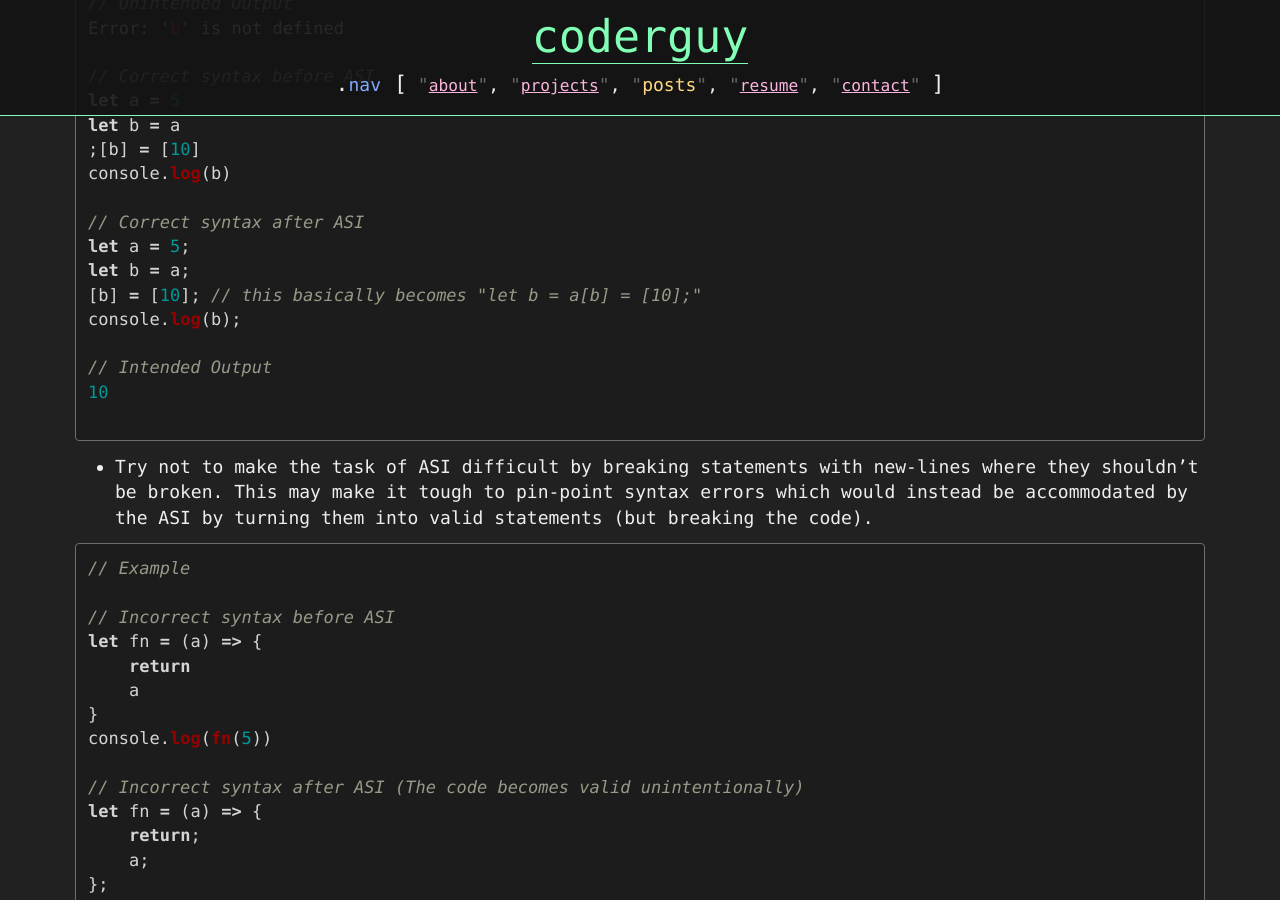
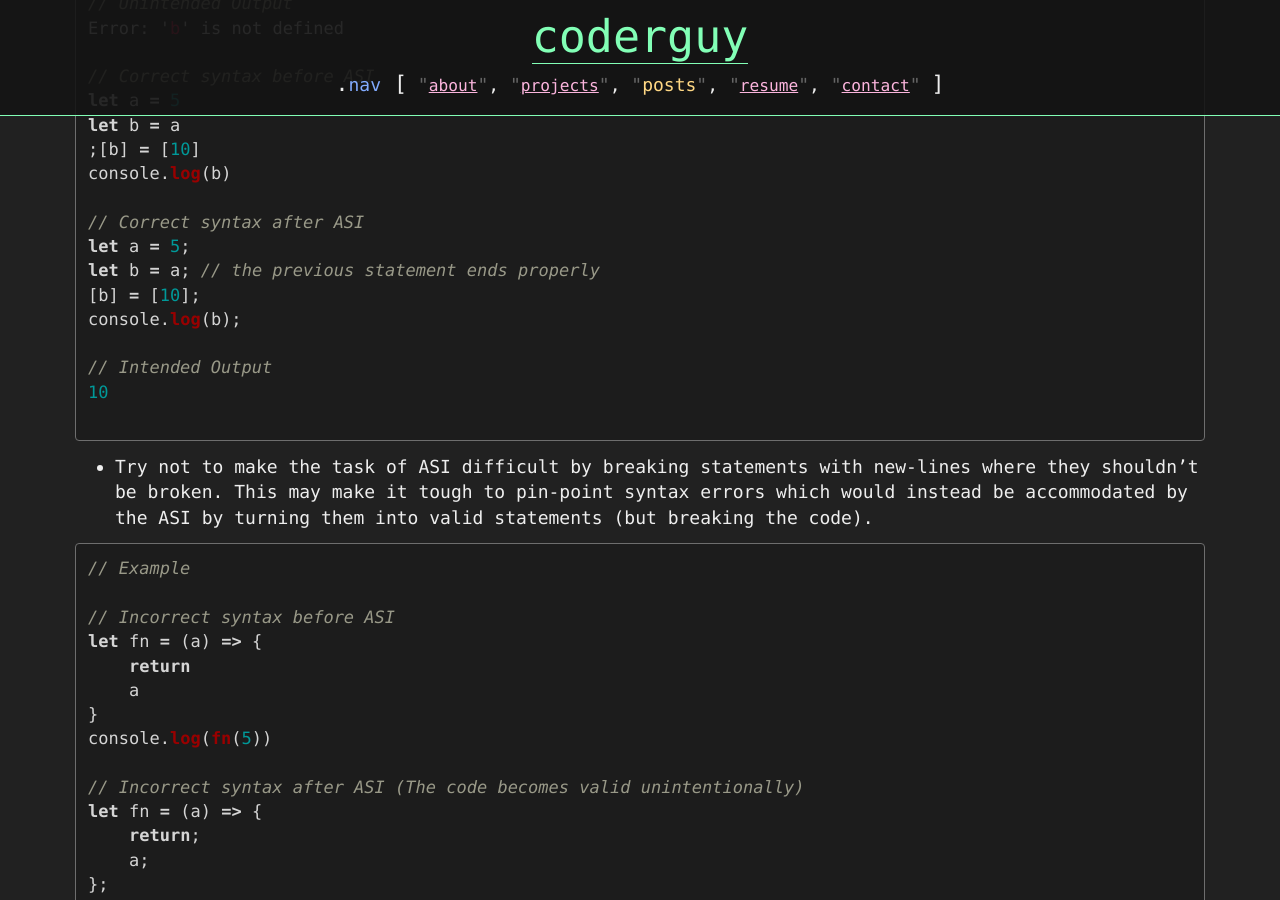
Before and after one commit to cod3rguy/cod3rguy.github.io, a Jekyll site: the page built from _posts/2017-02-17-semicolon-javascript.md, in a window 1280 px wide and 900 px high, scrolled down 2464 px. Built offline with Jekyll 4.4.1, drawn with Linux system fonts in a browser that asks for light colours; some web fonts are replaced; comment, search, counter and statistics services are not loaded.

Commit message:
Updated post

```diff
--- a/_posts/2017-02-17-semicolon-javascript.md
+++ b/_posts/2017-02-17-semicolon-javascript.md
@@ -95,8 +95,8 @@ console.log(b)
 
 // Correct syntax after ASI
 let a = 5;
-let b = a;
-[b] = [10]; // this basically becomes "let b = a[b] = [10];"
+let b = a; // the previous statement ends properly
+[b] = [10];
 console.log(b);
 
 // Intended Output
```
